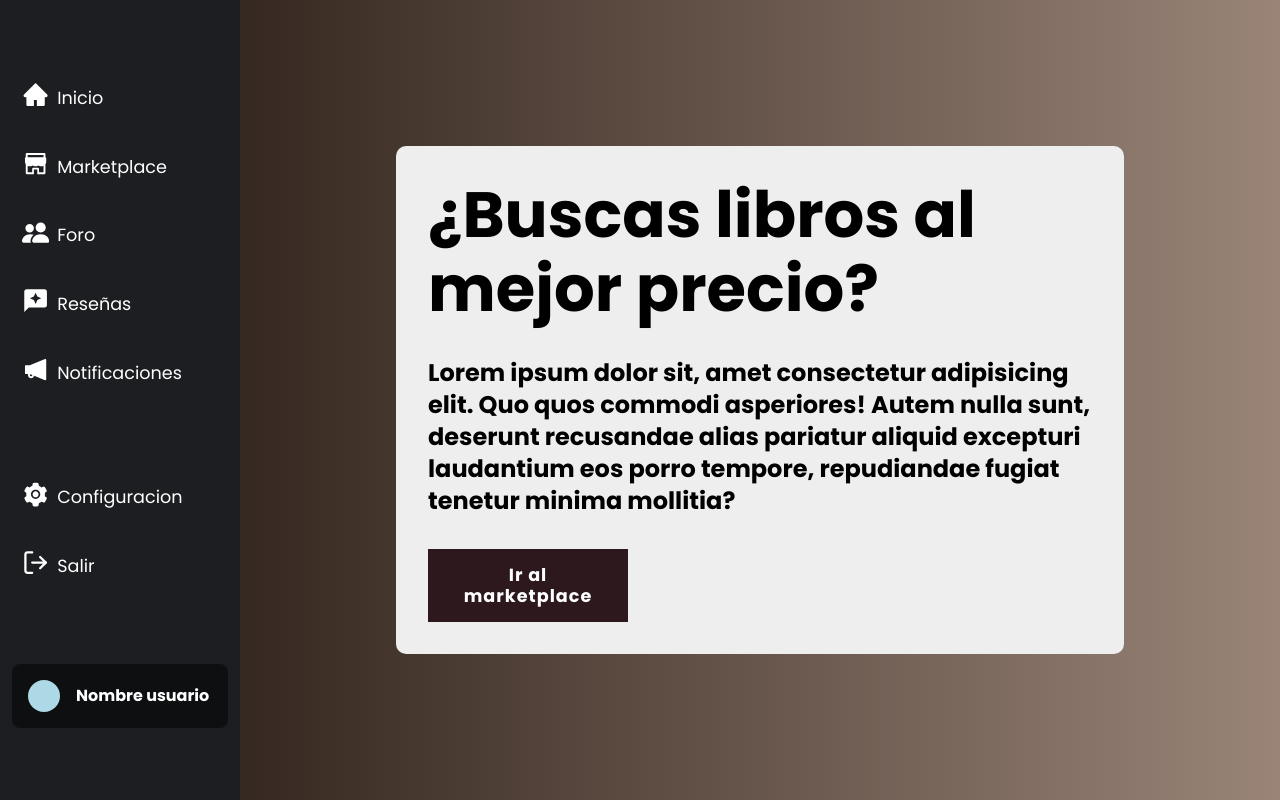
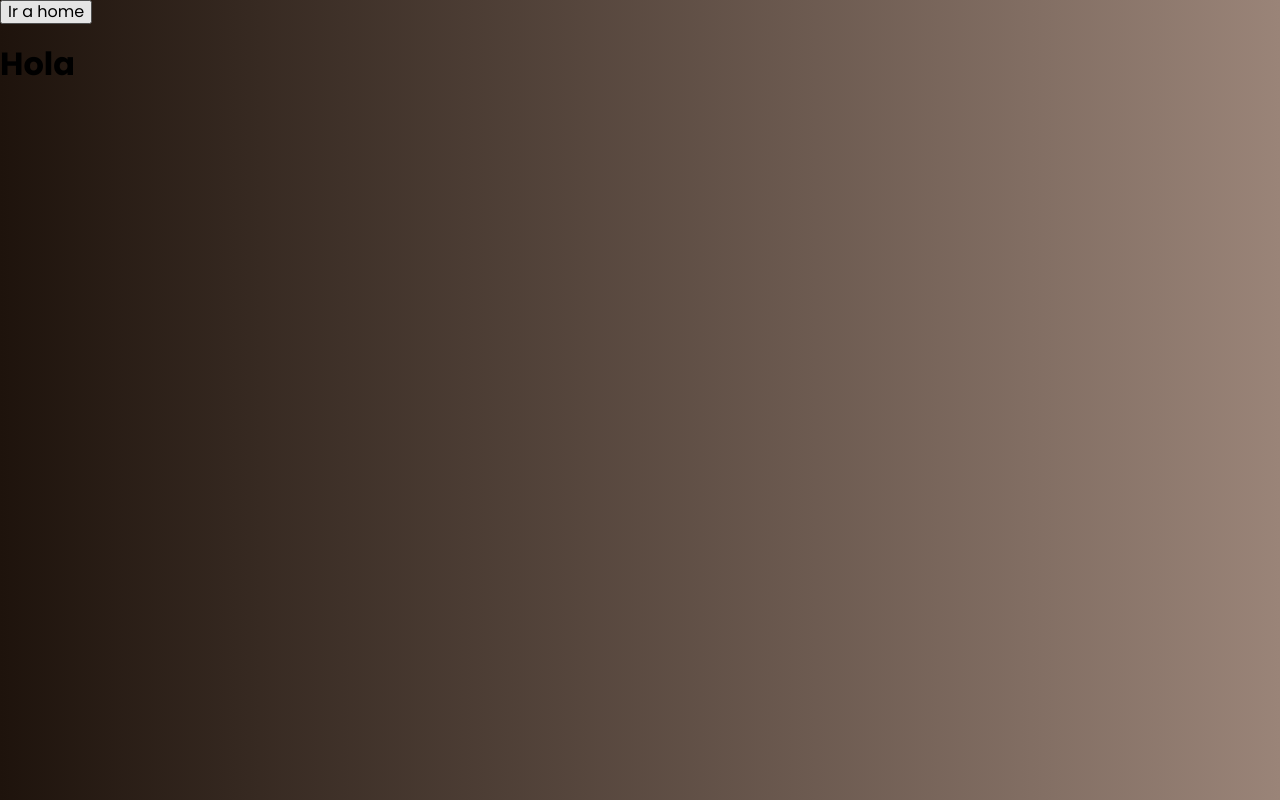
Before and after one commit to cHris0119/Liber-Locus, a React (Vite) app in the folder client_frontend/: page / in a window 1280 px wide. Shown: the top 800 px of the page. Built offline with nearby package versions, Linux system fonts and the light colour scheme.

Commit message:
Agregando rutas publicas

```diff
--- a/client_frontend/src/App.jsx
+++ b/client_frontend/src/App.jsx
@@ -1,5 +1,7 @@
+import { useState } from 'react'
 import Sidebar from './components/SideBar/SideBar'
-import RoutesList from './routes/RoutesList'
+import PrivateRoutes from './routes/PrivateRoutes'
+import PublicRoutes from './routes/PublicRoutes'
 import useModalOpen from './hooks/useModalOpen'
 import ScrollToTop from './services/ScrollToTop'
 
@@ -7,17 +9,29 @@ import './App.css'
 
 function App () {
   const [modalOpen, handleModal] = useModalOpen()
+  const [isAuth, setIsAuth] = useState(false)
 
   return (
     <div className="app">
 
+      {isAuth
+        ? (
+          <>
             <Sidebar handleModal={handleModal} modalOpen={modalOpen} />
             <main
               onClick={() => modalOpen && handleModal()}
               className="main">
-        <RoutesList />
+              <PrivateRoutes />
             </main>
             <ScrollToTop />
+          </>
+        )
+        : (
+          <div>
+            <button onClick={() => setIsAuth(!isAuth)}>Ir a home</button>
+            <PublicRoutes />
+          </div>
+        )}
 
     </div>
   )
--- a/client_frontend/src/pages/PaymentSelection.jsx
+++ b/client_frontend/src/pages/PaymentSelection.jsx
@@ -5,7 +5,7 @@ import SelectPayment from '../components/SelectPayment/SelectPayment'
 
 import styles from '../styles/PaymentSelection.module.css'
 
-export const PaymentSelection = () => {
+const PaymentSelection = () => {
   const { postId } = useParams()
   return (
     <div className={styles.paymentDetailContainer}>
@@ -28,3 +28,5 @@ export const PaymentSelection = () => {
     </div>
   )
 }
+
+export default PaymentSelection
--- /dev/null
+++ b/client_frontend/src/routes/PublicRoutes.jsx
@@ -0,0 +1,13 @@
+import { Route, Routes } from 'react-router-dom'
+
+const PublicRoutes = () => {
+  return (
+    <Routes>
+      <Route path="/" element={<h1>Hola</h1>} />
+      <Route path="/registro" element={<h2>Crear cuenta</h2>} />
+      <Route path="*" element={<h1>Not found</h1>} />
+    </Routes>
+  )
+}
+
+export default PublicRoutes
--- a/client_frontend/src/styles/PaymentSelection.module.css
+++ b/client_frontend/src/styles/PaymentSelection.module.css
@@ -1,6 +1,5 @@
 .paymentDetailContainer{
     height: 100%;
-    background-color: lightblue;
     align-items: center;
     position: relative;
     justify-content: space-between;
```
Also changed, not shown: client_frontend/src/routes/PrivateRoutes.jsx (renamed from client_frontend/src/routes/RoutesList.jsx, +5 -4 lines). Lines whose indentation alone changed are shown as unchanged.
